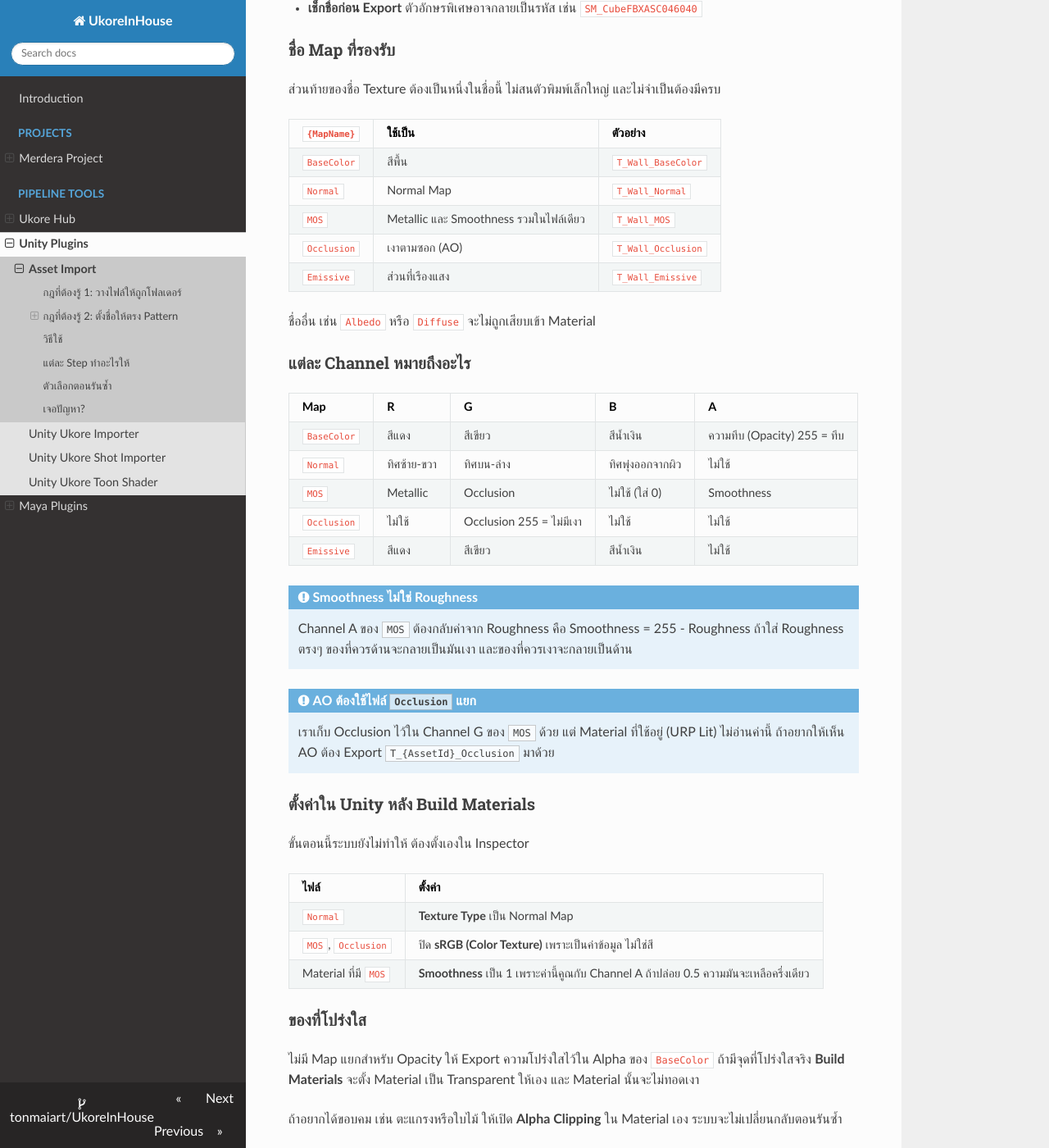
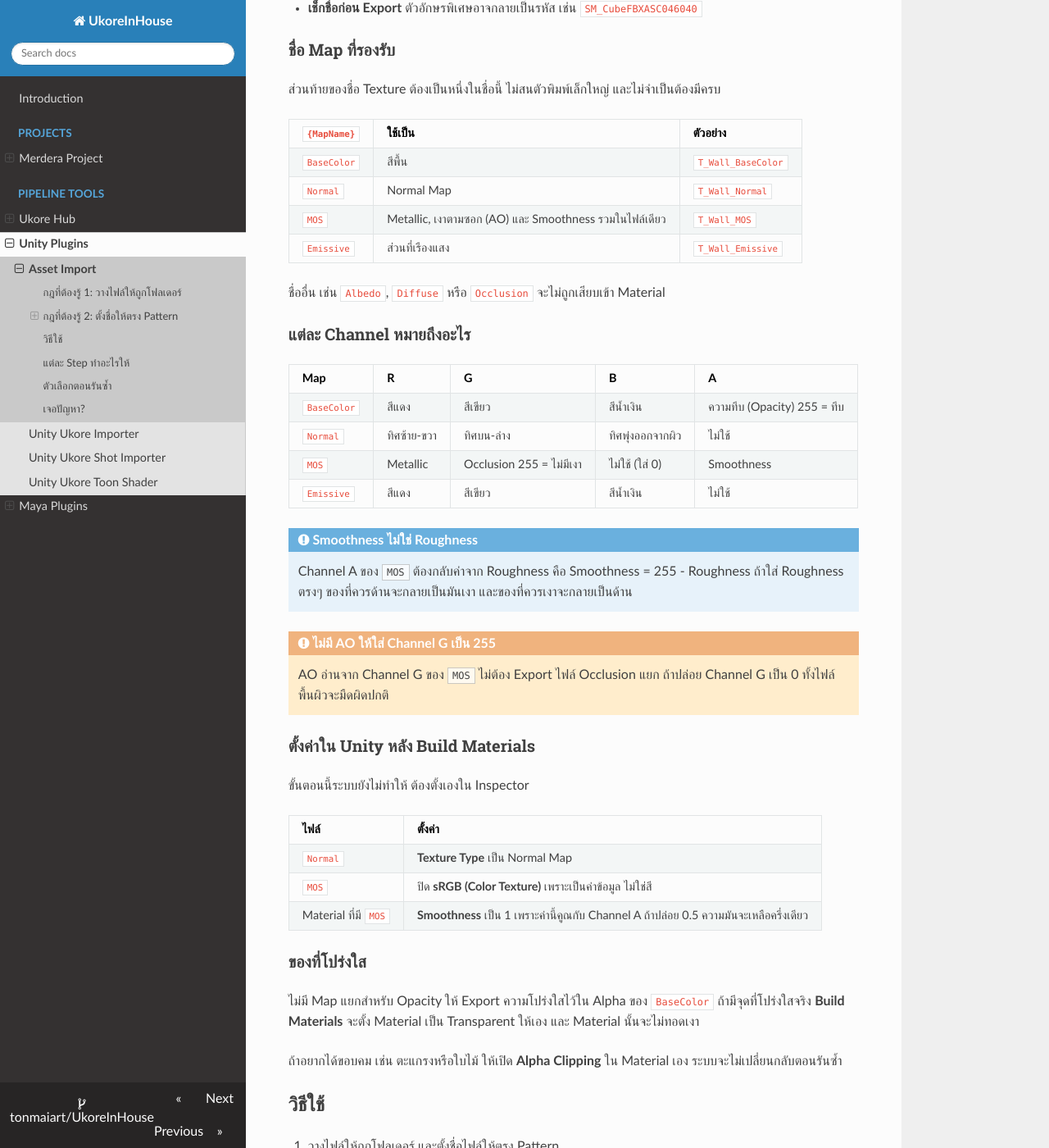
Before and after one commit to tonmaiart/UkoreInHouse, an MkDocs documentation site: the page built from docs/asset_import/quick-start.md, in a window 1280 px wide and 1400 px high, scrolled down 2406 px. Shown: the whole window at 82% size. Built offline with MkDocs 1.6.1, drawn with Linux system fonts in a browser that asks for light colours; nearby versions of some CDN libraries; some of the changed text lies outside the part shown.

Commit message:
Asset Import: AO comes from MOS, no Occlusion map
Co-Authored-By: Claude Opus 5.5 <noreply@anthropic.com>

```diff
--- a/docs/asset_import/quick-start.md
+++ b/docs/asset_import/quick-start.md
@@ -62,11 +62,10 @@
 | --- | --- | --- |
 | `BaseColor` | สีพื้น | `T_Wall_BaseColor` |
 | `Normal` | Normal Map | `T_Wall_Normal` |
-| `MOS` | Metallic และ Smoothness รวมในไฟล์เดียว | `T_Wall_MOS` |
-| `Occlusion` | เงาตามซอก (AO) | `T_Wall_Occlusion` |
+| `MOS` | Metallic, เงาตามซอก (AO) และ Smoothness รวมในไฟล์เดียว | `T_Wall_MOS` |
 | `Emissive` | ส่วนที่เรืองแสง | `T_Wall_Emissive` |
 
-ชื่ออื่น เช่น `Albedo` หรือ `Diffuse` จะไม่ถูกเสียบเข้า Material
+ชื่ออื่น เช่น `Albedo`, `Diffuse` หรือ `Occlusion` จะไม่ถูกเสียบเข้า Material
 
 ### แต่ละ Channel หมายถึงอะไร
 
@@ -74,17 +73,16 @@
 | --- | --- | --- | --- | --- |
 | `BaseColor` | สีแดง | สีเขียว | สีน้ำเงิน | ความทึบ (Opacity) 255 = ทึบ |
 | `Normal` | ทิศซ้าย-ขวา | ทิศบน-ล่าง | ทิศพุ่งออกจากผิว | ไม่ใช้ |
-| `MOS` | Metallic | Occlusion | ไม่ใช้ (ใส่ 0) | Smoothness |
-| `Occlusion` | ไม่ใช้ | Occlusion 255 = ไม่มีเงา | ไม่ใช้ | ไม่ใช้ |
+| `MOS` | Metallic | Occlusion 255 = ไม่มีเงา | ไม่ใช้ (ใส่ 0) | Smoothness |
 | `Emissive` | สีแดง | สีเขียว | สีน้ำเงิน | ไม่ใช้ |
 
 !!! note "Smoothness ไม่ใช่ Roughness"
     Channel A ของ `MOS` ต้องกลับค่าจาก Roughness คือ Smoothness = 255 - Roughness
     ถ้าใส่ Roughness ตรงๆ ของที่ควรด้านจะกลายเป็นมันเงา และของที่ควรเงาจะกลายเป็นด้าน
 
-!!! note "AO ต้องใช้ไฟล์ `Occlusion` แยก"
-    เราเก็บ Occlusion ไว้ใน Channel G ของ `MOS` ด้วย แต่ Material ที่ใช้อยู่ (URP Lit) ไม่อ่านค่านี้
-    ถ้าอยากให้เห็น AO ต้อง Export `T_{AssetId}_Occlusion` มาด้วย
+!!! warning "ไม่มี AO ให้ใส่ Channel G เป็น 255"
+    AO อ่านจาก Channel G ของ `MOS` ไม่ต้อง Export ไฟล์ Occlusion แยก
+    ถ้าปล่อย Channel G เป็น 0 ทั้งไฟล์ พื้นผิวจะมืดผิดปกติ
 
 ### ตั้งค่าใน Unity หลัง Build Materials
 
@@ -93,7 +91,7 @@
 | ไฟล์ | ตั้งค่า |
 | --- | --- |
 | `Normal` | **Texture Type** เป็น Normal Map |
-| `MOS`, `Occlusion` | ปิด **sRGB (Color Texture)** เพราะเป็นค่าข้อมูล ไม่ใช่สี |
+| `MOS` | ปิด **sRGB (Color Texture)** เพราะเป็นค่าข้อมูล ไม่ใช่สี |
 | Material ที่มี `MOS` | **Smoothness** เป็น 1 เพราะค่านี้คูณกับ Channel A ถ้าปล่อย 0.5 ความมันจะเหลือครึ่งเดียว |
 
 ### ของที่โปร่งใส
@@ -151,6 +149,7 @@
 | มีไฟล์แปลกติดมาด้วย เช่น `.py` | Extension Filter ว่างอยู่ ระบบจะ Copy ทุกไฟล์ ให้ใส่นามสกุลที่ต้องการ |
 | Prefab ไม่ได้ Material | ยังไม่ได้รัน Build Materials หรือ `{AssetId}` ไม่ตรงกัน |
 | พื้นผิวมันผิดปกติ | Channel A ของ `MOS` อาจยังเป็น Roughness หรือยังไม่ได้ปิด sRGB |
+| พื้นผิวมืดผิดปกติ | Channel G ของ `MOS` อาจเป็น 0 ถ้าไม่มี AO ให้ใส่ 255 |
 | ฉากดูเรียบ ไม่มีมิติ | ไฟหลักส่องเฉพาะ Light Layer 1 ให้ตั้ง **Rendering Layer Mask** ของ Mesh ในฉากเป็น Light Layer 1 |
 | Material ขาด Map บางตัว | `{MapName}` ไม่ตรงกับ Slot ใน Mapping Template |
 | Material ที่ใส่เองหาย | รัน Assign Materials ซ้ำ ระบบทับของเดิม |
```
